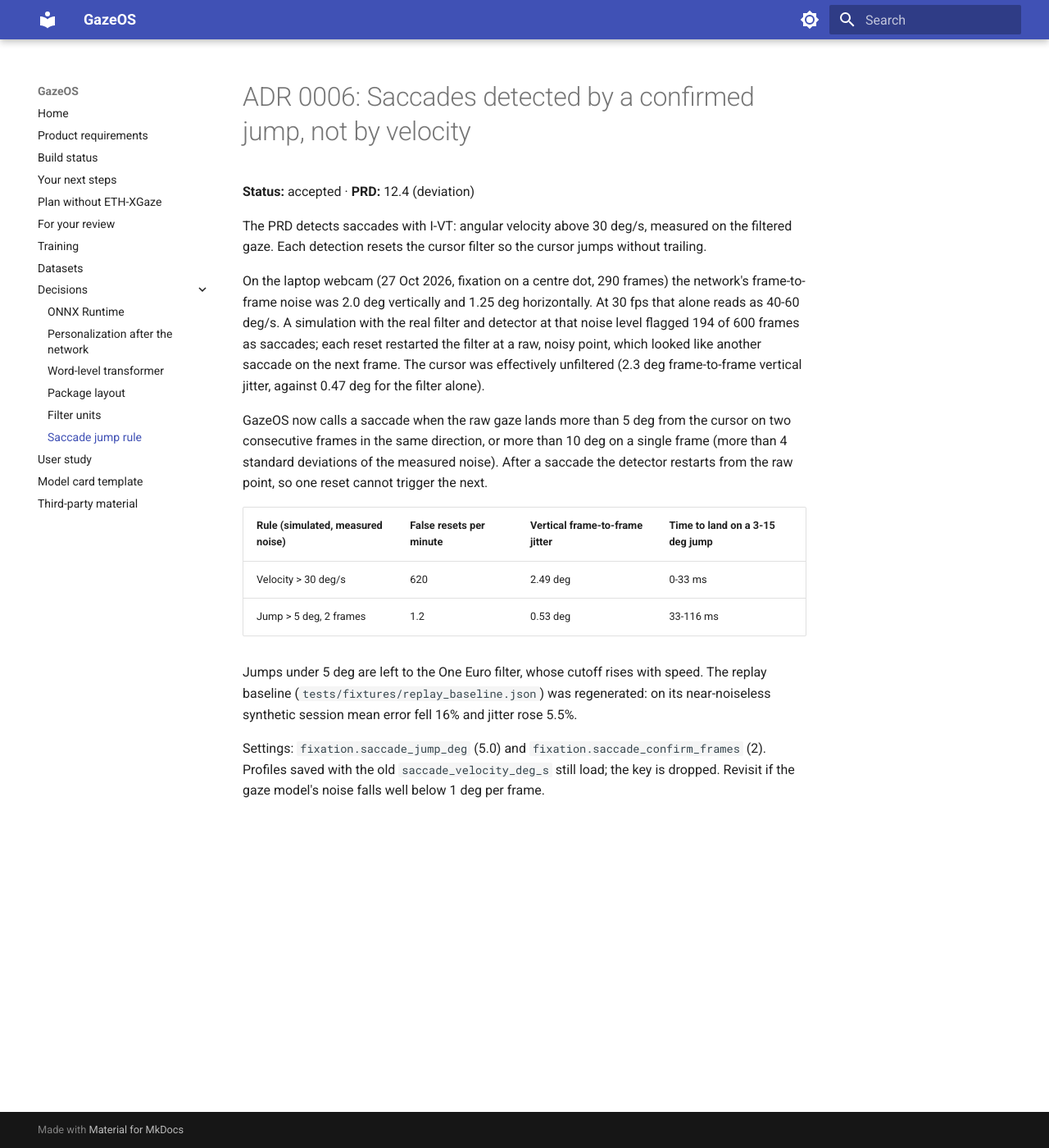
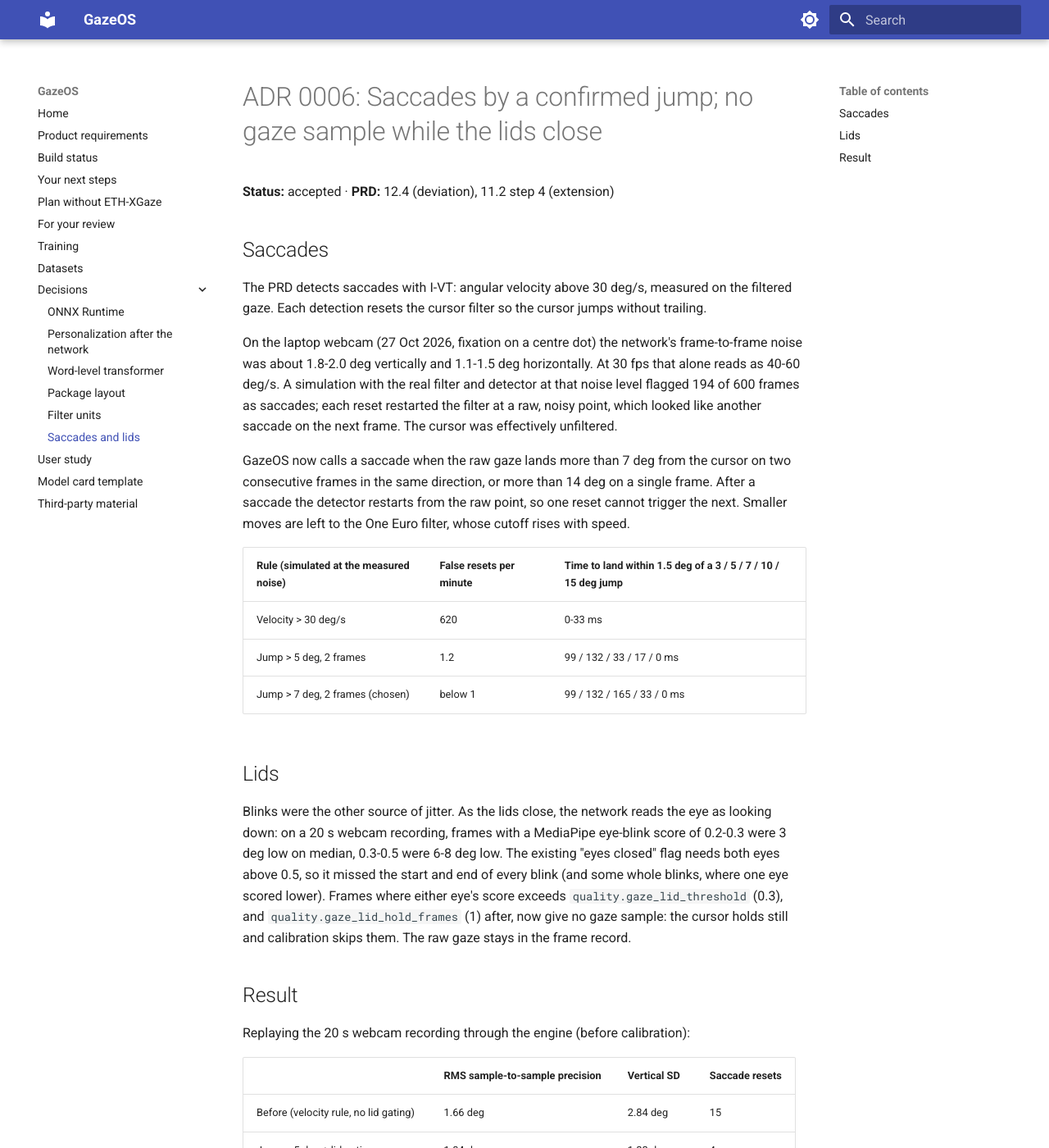
Before and after one commit to deep-9549/Gaze-Os, an MkDocs documentation site: the page built from docs/adr/0006-saccade-jump-rule.md, in a window 1280 px wide and 1400 px high. Shown: the whole window at 82% size. Built offline with MkDocs 1.6.1 and Material for MkDocs 9.7.7, drawn with Linux system fonts in a browser that asks for light colours; some of the changed text lies outside the part shown.

Commit message:
fix(control): no gaze sample while the lids close; saccade jump threshold 7 deg
Partly closed lids pull the network's gaze 3-10 deg down before a blink counts
as closed (which needs both eyes above 0.5 and missed many blinks on the
webcam). Frames with either eye's blink score above 0.3, and one after, now
give no gaze sample, so the cursor holds and calibration skips them.

With the jump threshold at 7 deg, replaying a 20 s webcam fixation improves
RMS precision from 1.66 to 0.68 deg (PRD target 0.5). ADR 0006 updated;
replay baseline regenerated (error +6.8%, jitter -2.7% on its synthetic
session).

Co-Authored-By: Claude <noreply@anthropic.com>

```diff
--- a/docs/adr/0006-saccade-jump-rule.md
+++ b/docs/adr/0006-saccade-jump-rule.md
@@ -1,34 +1,63 @@
-# ADR 0006: Saccades detected by a confirmed jump, not by velocity
+# ADR 0006: Saccades by a confirmed jump; no gaze sample while the lids close
 
-**Status:** accepted · **PRD:** 12.4 (deviation)
+**Status:** accepted · **PRD:** 12.4 (deviation), 11.2 step 4 (extension)
+
+## Saccades
 
 The PRD detects saccades with I-VT: angular velocity above 30 deg/s, measured on
 the filtered gaze. Each detection resets the cursor filter so the cursor jumps
 without trailing.
 
-On the laptop webcam (27 Oct 2026, fixation on a centre dot, 290 frames) the
-network's frame-to-frame noise was 2.0 deg vertically and 1.25 deg horizontally.
-At 30 fps that alone reads as 40-60 deg/s. A simulation with the real filter and
-detector at that noise level flagged 194 of 600 frames as saccades; each reset
-restarted the filter at a raw, noisy point, which looked like another saccade on
-the next frame. The cursor was effectively unfiltered (2.3 deg frame-to-frame
-vertical jitter, against 0.47 deg for the filter alone).
+On the laptop webcam (27 Oct 2026, fixation on a centre dot) the network's
+frame-to-frame noise was about 1.8-2.0 deg vertically and 1.1-1.5 deg
+horizontally. At 30 fps that alone reads as 40-60 deg/s. A simulation with the
+real filter and detector at that noise level flagged 194 of 600 frames as
+saccades; each reset restarted the filter at a raw, noisy point, which looked
+like another saccade on the next frame. The cursor was effectively unfiltered.
 
-GazeOS now calls a saccade when the raw gaze lands more than 5 deg from the
-cursor on two consecutive frames in the same direction, or more than 10 deg on a
-single frame (more than 4 standard deviations of the measured noise). After a
-saccade the detector restarts from the raw point, so one reset cannot trigger the
-next.
+GazeOS now calls a saccade when the raw gaze lands more than 7 deg from the
+cursor on two consecutive frames in the same direction, or more than 14 deg on a
+single frame. After a saccade the detector restarts from the raw point, so one
+reset cannot trigger the next. Smaller moves are left to the One Euro filter,
+whose cutoff rises with speed.
 
-| Rule (simulated, measured noise) | False resets per minute | Vertical frame-to-frame jitter | Time to land on a 3-15 deg jump |
+| Rule (simulated at the measured noise) | False resets per minute | Time to land within 1.5 deg of a 3 / 5 / 7 / 10 / 15 deg jump |
+| --- | --- | --- |
+| Velocity > 30 deg/s | 620 | 0-33 ms |
+| Jump > 5 deg, 2 frames | 1.2 | 99 / 132 / 33 / 17 / 0 ms |
+| Jump > 7 deg, 2 frames (chosen) | below 1 | 99 / 132 / 165 / 33 / 0 ms |
+
+## Lids
+
+Blinks were the other source of jitter. As the lids close, the network reads the
+eye as looking down: on a 20 s webcam recording, frames with a MediaPipe
+eye-blink score of 0.2-0.3 were 3 deg low on median, 0.3-0.5 were 6-8 deg low.
+The existing "eyes closed" flag needs both eyes above 0.5, so it missed the
+start and end of every blink (and some whole blinks, where one eye scored lower).
+Frames where either eye's score exceeds `quality.gaze_lid_threshold` (0.3), and
+`quality.gaze_lid_hold_frames` (1) after, now give no gaze sample: the cursor
+holds still and calibration skips them. The raw gaze stays in the frame record.
+
+## Result
+
+Replaying the 20 s webcam recording through the engine (before calibration):
+
+| | RMS sample-to-sample precision | Vertical SD | Saccade resets |
 | --- | --- | --- | --- |
-| Velocity > 30 deg/s | 620 | 2.49 deg | 0-33 ms |
-| Jump > 5 deg, 2 frames | 1.2 | 0.53 deg | 33-116 ms |
+| Before (velocity rule, no lid gating) | 1.66 deg | 2.84 deg | 15 |
+| Jump > 5 deg + lid gating | 1.04 deg | 1.88 deg | 4 |
+| Jump > 7 deg + lid gating (chosen) | 0.68 deg | 1.43 deg | 2 |
 
-Jumps under 5 deg are left to the One Euro filter, whose cutoff rises with speed.
+The PRD target is 0.5 deg after filtering; the rest is network noise. Lowering the
+One Euro minimum cutoff to 0.5 Hz gave 0.62 deg but made 3-7 deg moves take
+about 250 ms, so it was not adopted. All numbers come from one person, one room
+and one session, before calibration; re-check them on the pilot data.
+
 The replay baseline (`tests/fixtures/replay_baseline.json`) was regenerated: on
-its near-noiseless synthetic session mean error fell 16% and jitter rose 5.5%.
+its near-noiseless synthetic session mean error rose 6.8% (small target jumps
+now glide instead of snapping) and jitter fell 2.7%.
 
-Settings: `fixation.saccade_jump_deg` (5.0) and `fixation.saccade_confirm_frames`
-(2). Profiles saved with the old `saccade_velocity_deg_s` still load; the key is
+Settings: `fixation.saccade_jump_deg` (7.0), `fixation.saccade_confirm_frames`
+(2), `quality.gaze_lid_threshold` (0.3), `quality.gaze_lid_hold_frames` (1).
+Profiles saved with the old `saccade_velocity_deg_s` still load; the key is
 dropped. Revisit if the gaze model's noise falls well below 1 deg per frame.
--- a/mkdocs.yml
+++ b/mkdocs.yml
@@ -23,7 +23,7 @@ nav:
       - Word-level transformer: adr/0003-word-level-transformer.md
       - Package layout: adr/0004-package-layout.md
       - Filter units: adr/0005-filter-units.md
-      - Saccade jump rule: adr/0006-saccade-jump-rule.md
+      - Saccades and lids: adr/0006-saccade-jump-rule.md
   - User study: study/README.md
   - Model card template: models/MODEL_CARD_TEMPLATE.md
   - Third-party material: THIRD_PARTY.md
```
Also changed, not shown: 6 other files.
